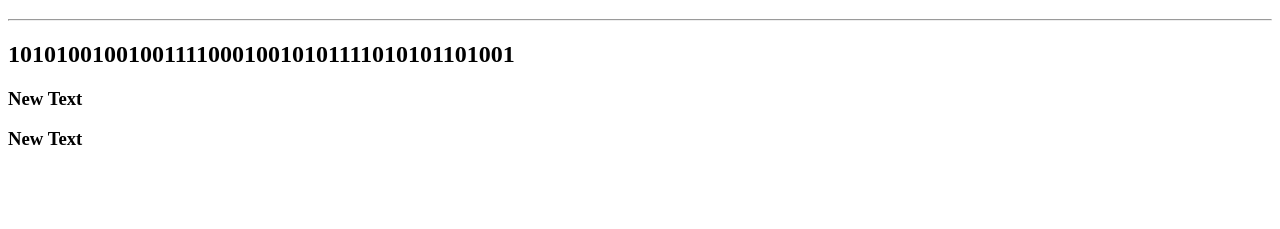
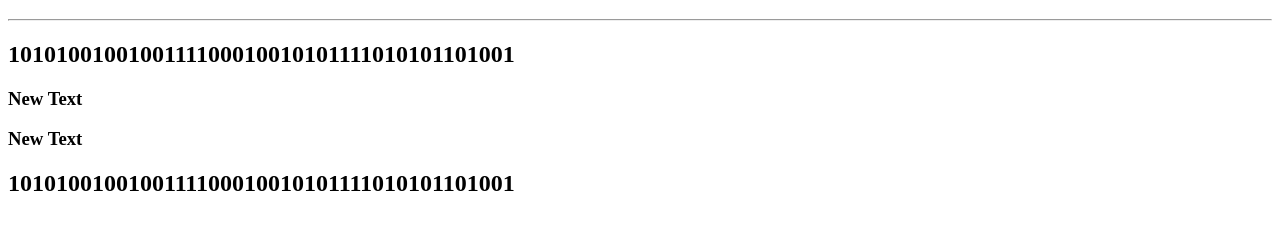
Before and after one commit to roshanrane24/jenkins-test, a plain HTML site: page src/index.html in a window 1280 px wide. Shown: the part 185-414 px from the top of the page. Drawn offline with Linux system fonts and the light colour scheme.

Commit message:
new Text new

```diff
--- a/src/index.html
+++ b/src/index.html
@@ -14,5 +14,6 @@
     <h2>1010100100100111100010010101111010101101001</h2>
     <h3>New Text</h3>
     <h3>New Text</h3>
+    <h2>1010100100100111100010010101111010101101001</h2>
     </body>
 </html>
```
